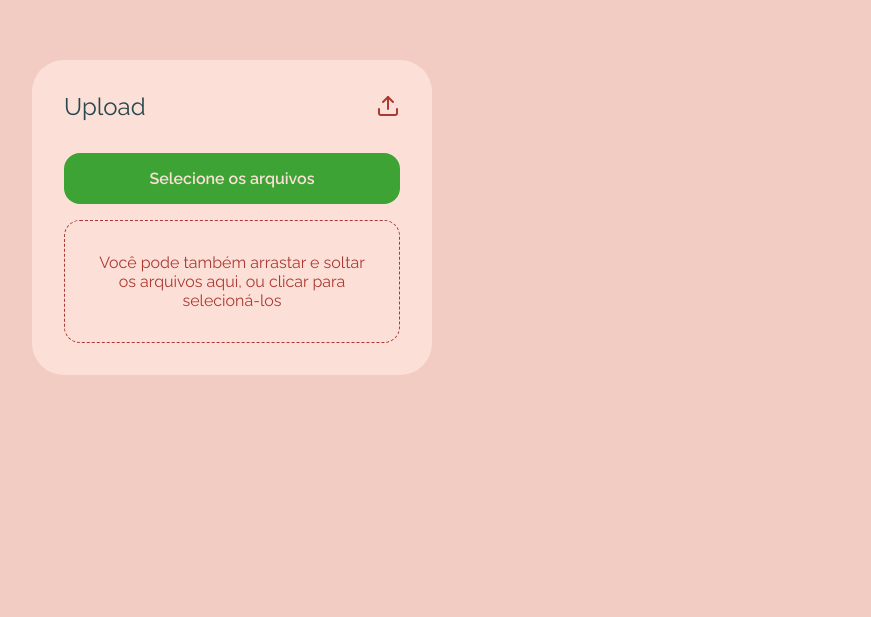
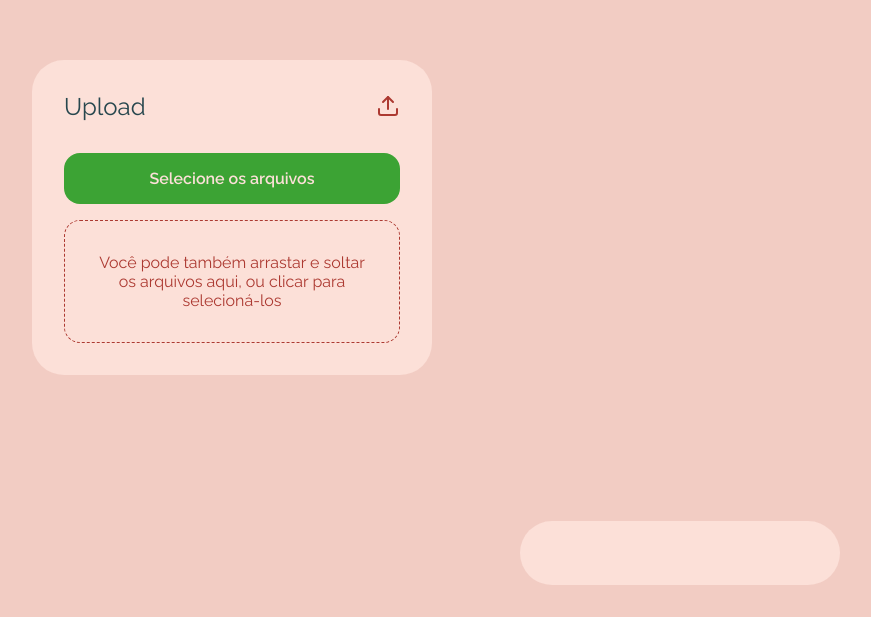
Before and after one commit to ciroddias/files-upload, a Next.js app: page / in a window 1280 px wide. Shown: the part 183-800 px from the top of the page, without its empty margins (408-1279 px from the left). Built offline with nearby package versions, Linux system fonts and the light colour scheme.

Commit message:
fix: components hierarchy fixed

```diff
--- a/src/components/FileUploadProgress/index.tsx
+++ b/src/components/FileUploadProgress/index.tsx
@@ -4,15 +4,15 @@ import { Container } from "./styles"
 import { } from 'react-icons/fi'
 
 interface IFileUploadProgressProps {
+    key: string
     name: string
     size: number
     value: number
 }
 
-export default function FileUploadProgress({name, size, value }:IFileUploadProgressProps) {
+export default function FileUploadProgress({key, name, size, value }:IFileUploadProgressProps) {
     return (
-        <Container>
-            <li>
+        <Container key={key}>
             {name}
             {size}
             <div>
@@ -25,7 +25,6 @@ export default function FileUploadProgress({name, size, value }:IFileUploadProgr
                     value={value}
                 />
             </div>
-            </li>
         </Container>
     )
 }
--- a/src/components/FileUploadProgress/styles.ts
+++ b/src/components/FileUploadProgress/styles.ts
@@ -1,10 +1,13 @@
 import styled from "styled-components";
 
-export const Container = styled.ul`
+export const Container = styled.li`
+    margin-bottom: 1rem;
     width: 100%;
-    li {
-        display: flex;
-        justify-content: space-between;
-        align-items: center;
+    display: flex;
+    justify-content: space-between;
+    align-items: center;
+
+    :last-child {
+        margin-bottom: 0;
     }
 `
--- a/src/components/UploadModal/index.tsx
+++ b/src/components/UploadModal/index.tsx
@@ -14,22 +14,21 @@ interface IUploadModal {
 }
 
 export default function UploadModal({files, uploadProgress}: IUploadModal) {
-    console.log('upload: ' + {files})
+    files.map(file => console.log(file))
     return (
-        <div>
+        <Container>
             {
                 files.map((file: File) => {
-                    console.log(files, uploadProgress)
                     return (
-                    <Container key={uuidv4()}>
                         <FileUploadProgress
+                            key={uuidv4()}
                             name={file.name.split('.')[0]}
                             size={file.size}
                             value={uploadProgress} />
-                    </Container>
                     )
+
                 })
             }
-        </div>
+        </Container>
     )
 }
--- a/src/components/UploadModal/styles.ts
+++ b/src/components/UploadModal/styles.ts
@@ -1,18 +1,11 @@
 import styled from "styled-components";
 
-export const Container = styled.div`
+export const Container = styled.ul`
     background-color: ${props => props.theme.colors.cardBackground};
     position: absolute;
     width: 20rem;
     bottom: 2rem;
     right: 2rem;
-    display: flex;
-    text-align: center;
-    justify-content: space-between;
     border-radius: 2rem;
     padding: 2rem;
-
-    ::shadow {
-
-    }
 `
--- a/src/pages/index.tsx
+++ b/src/pages/index.tsx
@@ -15,23 +15,24 @@ const Home: NextPage = () => {
   const [files, setFiles] = useState<File[]>([])
   const [uploadProgress, setUploadProgress] = useState(0)
 
+
   const handleUpload = async (e: ChangeEvent<HTMLInputElement>) => {
     const selectedFiles = [...e.target.files]
 
     for (let i = 0; i < selectedFiles.length; i++) {
-      let array = [...files]
+      let array = files
       array.push(selectedFiles[i])
       setFiles(array)
     }
     console.log(files)
 
-    // const formData = new FormData();
-    // selectedFiles.map(
-    //   file => {
-    //     formData.append("file", file)
-    //   }
-    // )
-    // const response = await uploadFiles(formData)
+    const formData = new FormData();
+    selectedFiles.map(
+      file => {
+        formData.append("file", file)
+      }
+    )
+    const response = await uploadFiles(formData)
   }
 
   async function uploadFiles(formData: FormData) {
```
Lines whose indentation alone changed are shown as unchanged.
